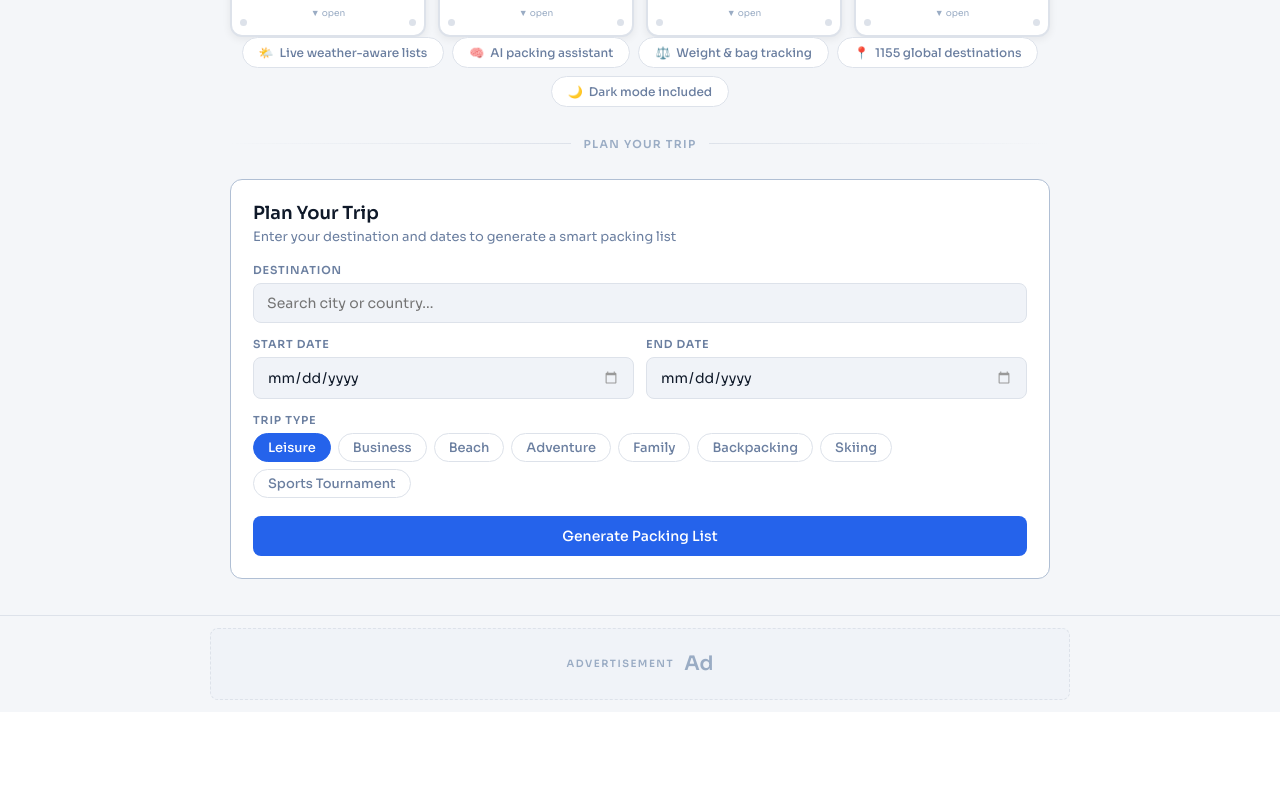
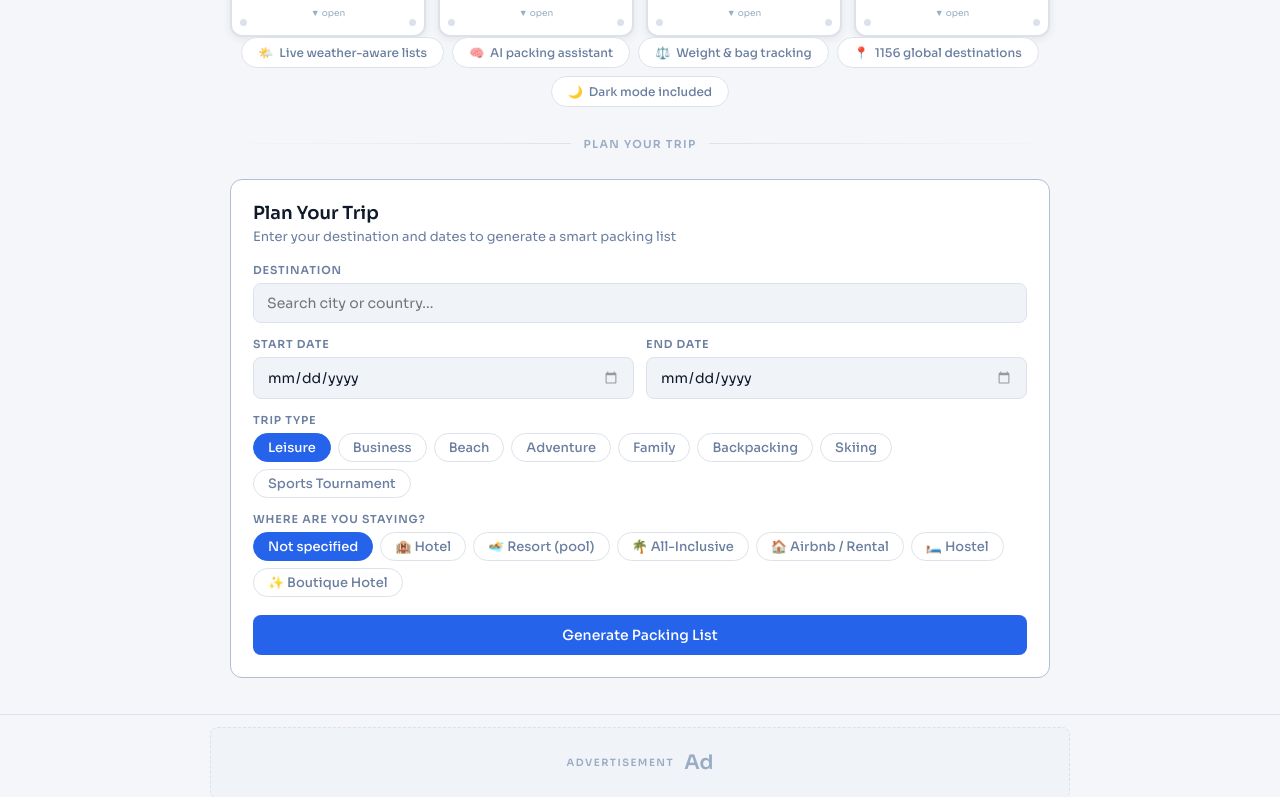
Before and after one commit to Ncepler/PackPerfectInc, a React (Vite) app in the folder preview/: page / in a window 1280 px wide. Shown: the part 532-1329 px from the top of the page. Before the commit the page ends 1244 px from the top, so only its background shows below. Built offline with nearby package versions, Linux system fonts and the light colour scheme.

Commit message:
aruba and hotel fix

```diff
--- a/preview/src/PackPerfect.jsx
+++ b/preview/src/PackPerfect.jsx
@@ -144,7 +144,7 @@ const DESTINATIONS = [
   // Central America & Caribbean
   'Guatemala City, Guatemala','Antigua, Guatemala','Lake Atitlan, Guatemala','Tikal, Guatemala',
   'Havana, Cuba','Trinidad, Cuba','Punta Cana, Dominican Republic','Santo Domingo, Dominican Republic',
-  'Nassau, Bahamas','Bridgetown, Barbados','Montego Bay, Jamaica','Kingston, Jamaica',
+  'Nassau, Bahamas','Bridgetown, Barbados','Montego Bay, Jamaica','Kingston, Jamaica','Aruba',
   'San Jose, Costa Rica','Manuel Antonio, Costa Rica','Liberia, Costa Rica',
   'Panama City, Panama','Boquete, Panama',
   'Belize City, Belize','San Pedro, Belize',
@@ -609,7 +609,7 @@ function generateList(tripType, days, climate, liters = 69, gender = '', dest =
     { name:'Portable Charger', qty:1, weight:0.8, packed:false, bag:'carry' },
   ]
   const documents = [
-    ...(!isUSDestination(dest) ? [{ name:'Passport', qty:1, weight:0.1, packed:false, bag:'carry' }] : []),
+    { name: isUSDestination(dest) ? 'Government-Issued ID' : 'Passport', qty:1, weight:0.1, packed:false, bag:'carry' },
     { name:'Travel Insurance', qty:1, weight:0.1, packed:false, bag:'carry' },
     { name:'Credit Cards', qty:2, weight:0.1, packed:false, bag:'carry' },
     { name:'Cash', qty:1, weight:0.1, packed:false, bag:'carry' },
@@ -2096,6 +2096,41 @@ export default function PackPerfect() {
                   </div>
                 )}
 
+                {/* Hotel / Accommodation Type */}
+                <div>
+                  <label style={labelStyle}>Where are you staying?</label>
+                  <div style={{ display:'flex', gap:'7px', flexWrap:'wrap' }}>
+                    {[
+                      { value:'',              label:'Not specified' },
+                      { value:'standard',      label:'🏨 Hotel' },
+                      { value:'resort',        label:'🏊 Resort (pool)' },
+                      { value:'all-inclusive', label:'🌴 All-Inclusive' },
+                      { value:'airbnb',        label:'🏠 Airbnb / Rental' },
+                      { value:'hostel',        label:'🛏️ Hostel' },
+                      { value:'boutique',      label:'✨ Boutique Hotel' },
+                    ].map(opt => (
+                      <button key={opt.value} className="btn-pill" onClick={() => {
+                        setHotelType(opt.value)
+                        try { localStorage.setItem('pp_hotel', opt.value) } catch(_) {}
+                      }} style={{
+                        ...t.pill(hotelType === opt.value),
+                        borderRadius:'999px', padding:'5px 14px', fontSize:'13px',
+                        fontWeight:'500', cursor:'pointer', fontFamily:"'Sora',sans-serif",
+                      }}>{opt.label}</button>
+                    ))}
+                  </div>
+                  {(hotelType === 'resort' || hotelType === 'all-inclusive') && (
+                    <div style={{ marginTop:'8px', padding:'8px 12px', background: dark ? 'rgba(5,150,105,0.1)' : 'rgba(5,150,105,0.06)', border:'1px solid rgba(5,150,105,0.25)', borderRadius:'8px', fontSize:'12px', color:'#059669' }}>
+                      🏊 Pool gear added — swimwear, sunscreen, pool slides & waterproof phone pouch.{hotelType === 'all-inclusive' ? ' Plus casual evening outfits.' : ''}
+                    </div>
+                  )}
+                  {hotelType === 'hostel' && (
+                    <div style={{ marginTop:'8px', padding:'8px 12px', background: dark ? 'rgba(37,99,235,0.1)' : 'rgba(37,99,235,0.06)', border:`1px solid rgba(37,99,235,0.25)`, borderRadius:'8px', fontSize:'12px', color:t.accent }}>
+                      🛏️ Hostel extras added — travel padlock, sleep liner & shower flip flops.
+                    </div>
+                  )}
+                </div>
+
                 <button className="btn-primary" onClick={handleGenerate} disabled={listLoading || (startDate && endDate && new Date(endDate) < new Date(startDate))} style={{ ...btnPrimary, marginTop:'4px', opacity: (listLoading || (startDate && endDate && new Date(endDate) < new Date(startDate))) ? 0.5 : 1, cursor: (startDate && endDate && new Date(endDate) < new Date(startDate)) ? 'not-allowed' : 'pointer' }}>
                   {listLoading ? 'Perfecting...' : listGenerated ? 'Regenerate List' : 'Generate Packing List'}
                 </button>
@@ -2801,44 +2836,6 @@ export default function PackPerfect() {
               </div>
             </div>
 
-            {/* Hotel / Accommodation Type */}
-            <div style={card}>
-              <div style={{ fontSize:'11px', fontWeight:'600', color:t.textMuted, textTransform:'uppercase', letterSpacing:'0.09em', marginBottom:'14px' }}>Accommodation Type</div>
-              <p style={{ fontSize:'12px', color:t.textMuted, marginBottom:'14px', lineHeight:'1.5' }}>Tell us where you're staying so we can tailor your list — resort guests get pool gear, hostel travelers get a padlock and sleep liner.</p>
-              <div style={{ display:'flex', flexWrap:'wrap', gap:'8px' }}>
-                {[
-                  { value:'',              label:'Not specified',        icon:'🏨' },
-                  { value:'standard',      label:'Hotel',                icon:'🏨' },
-                  { value:'resort',        label:'Resort (pool)',        icon:'🏊' },
-                  { value:'all-inclusive', label:'All-Inclusive Resort', icon:'🌴' },
-                  { value:'airbnb',        label:'Airbnb / Rental',      icon:'🏠' },
-                  { value:'hostel',        label:'Hostel',               icon:'🛏️' },
-                  { value:'boutique',      label:'Boutique Hotel',       icon:'✨' },
-                ].map(opt => (
-                  <button key={opt.value} className="btn-pill" onClick={() => {
-                    setHotelType(opt.value)
-                    try { localStorage.setItem('pp_hotel', opt.value) } catch(_) {}
-                  }} style={{
-                    ...t.pill(hotelType === opt.value),
-                    borderRadius:'999px', padding:'6px 15px', fontSize:'13px', fontWeight:'500',
-                    cursor:'pointer', fontFamily:"'Sora',sans-serif", display:'flex', alignItems:'center', gap:'5px',
-                  }}>
-                    <span>{opt.icon}</span>{opt.label}
-                  </button>
-                ))}
-              </div>
-              {(hotelType === 'resort' || hotelType === 'all-inclusive') && (
-                <div style={{ marginTop:'12px', padding:'10px 13px', background: dark ? 'rgba(5,150,105,0.1)' : 'rgba(5,150,105,0.06)', border:'1px solid rgba(5,150,105,0.25)', borderRadius:'8px', fontSize:'12px', color:'#059669', lineHeight:'1.5' }}>
-                  🏊 Pool items added to your list — swimwear, sunscreen, pool slides & waterproof phone pouch.{hotelType === 'all-inclusive' ? ' Plus casual evening outfits for resort dining.' : ''}
-                </div>
-              )}
-              {hotelType === 'hostel' && (
-                <div style={{ marginTop:'12px', padding:'10px 13px', background: dark ? 'rgba(37,99,235,0.1)' : 'rgba(37,99,235,0.06)', border:`1px solid rgba(37,99,235,0.25)`, borderRadius:'8px', fontSize:'12px', color:t.accent, lineHeight:'1.5' }}>
-                  🛏️ Hostel extras added — travel padlock, sleep sheet/liner & shower flip flops.
-                </div>
-              )}
-            </div>
-
             <div style={card}>
               <div style={{ fontSize:'11px', fontWeight:'600', color:t.textMuted, textTransform:'uppercase', letterSpacing:'0.09em', marginBottom:'18px' }}>Appearance</div>
               <div style={{ display:'flex', alignItems:'center', justifyContent:'space-between' }}>
```
